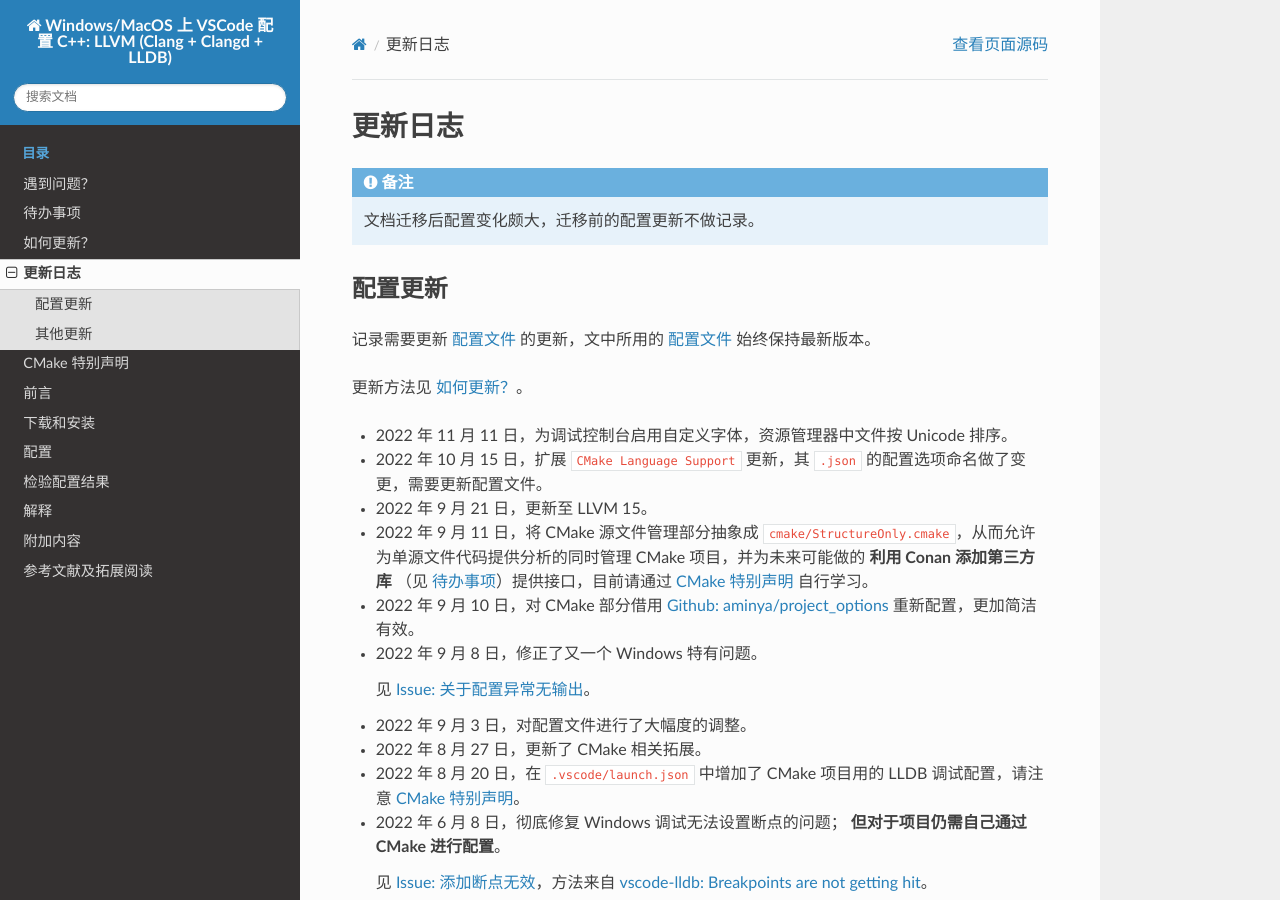
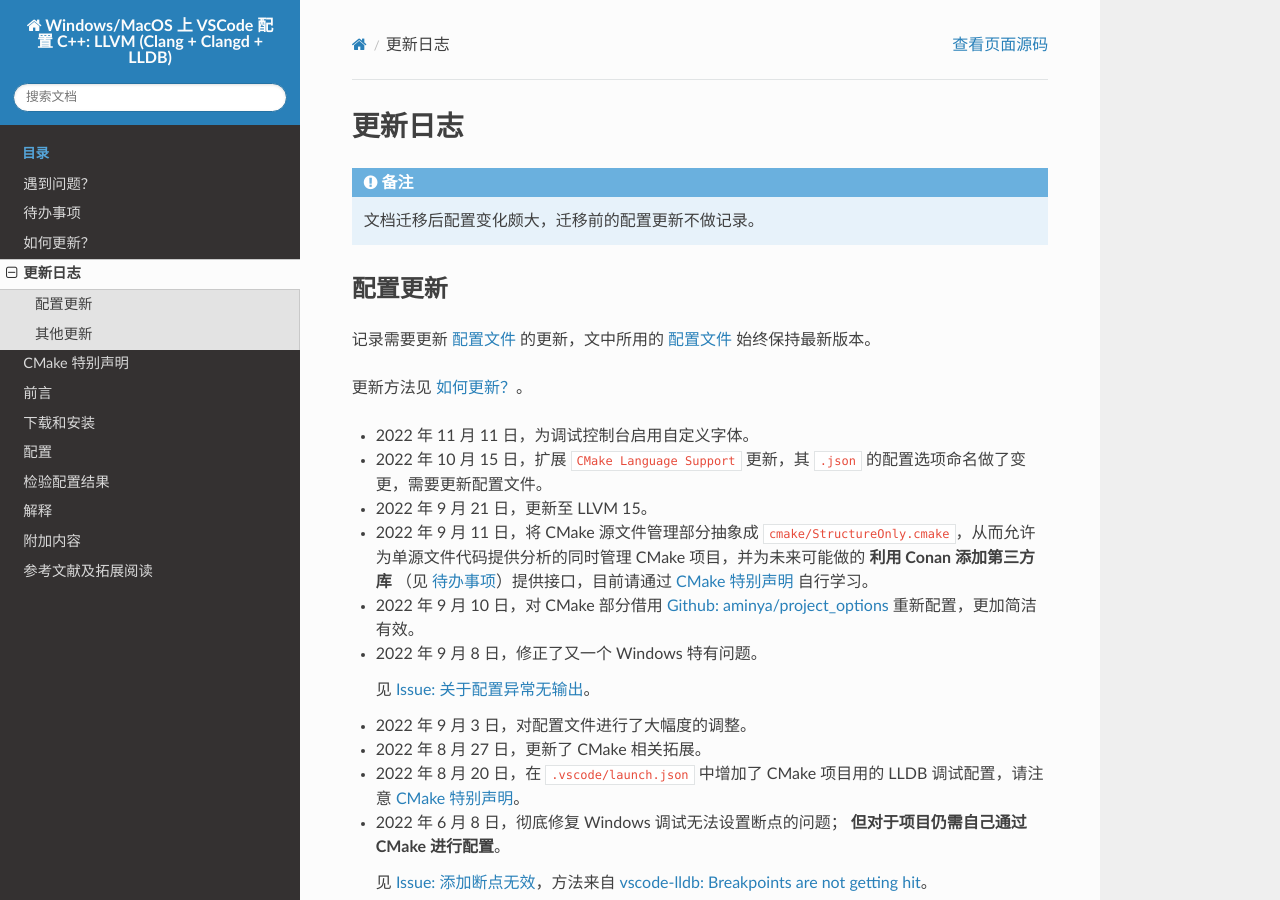
Before and after one commit to FeignClaims/vscode_cpp_starter, a Sphinx documentation site: the page built from docs/source/update_notes.rst, in a window 1280 px wide and 900 px high. Built offline with Sphinx 7.4.7 and the Read the Docs theme 2.0.0, drawn with Linux system fonts in a browser that asks for light colours.

Commit message:
Revert "资源管理器中文件按 Unicode 排序"
This reverts commit 43e248d9f5c3f22b03aae2c08cce6e102ba16c18.

```diff
--- a/docs/source/update_notes.rst
+++ b/docs/source/update_notes.rst
@@ -15,7 +15,7 @@
 
 更新方法见 :doc:`how_to_update`。
 
-- 2022 年 11 月 11 日，为调试控制台启用自定义字体，资源管理器中文件按 Unicode 排序。
+- 2022 年 11 月 11 日，为调试控制台启用自定义字体。
 - 2022 年 10 月 15 日，扩展 ``CMake Language Support`` 更新，其 ``.json`` 的配置选项命名做了变更，需要更新配置文件。
 - 2022 年 9 月 21 日，更新至 LLVM 15。
 - 2022 年 9 月 11 日，将 CMake 源文件管理部分抽象成 ``cmake/StructureOnly.cmake``，从而允许为单源文件代码提供分析的同时管理 CMake 项目，并为未来可能做的 **利用 Conan 添加第三方库** （见 :doc:`todo`）提供接口，目前请通过 :doc:`special_announcement` 自行学习。
```
Also changed, not shown: 1 other file.
